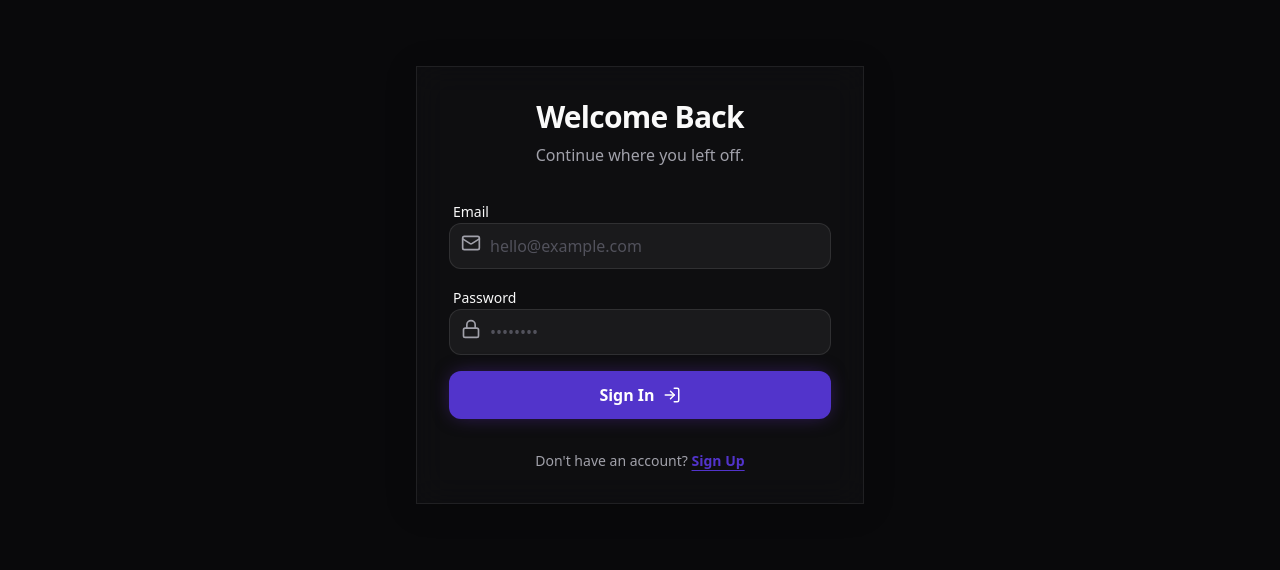
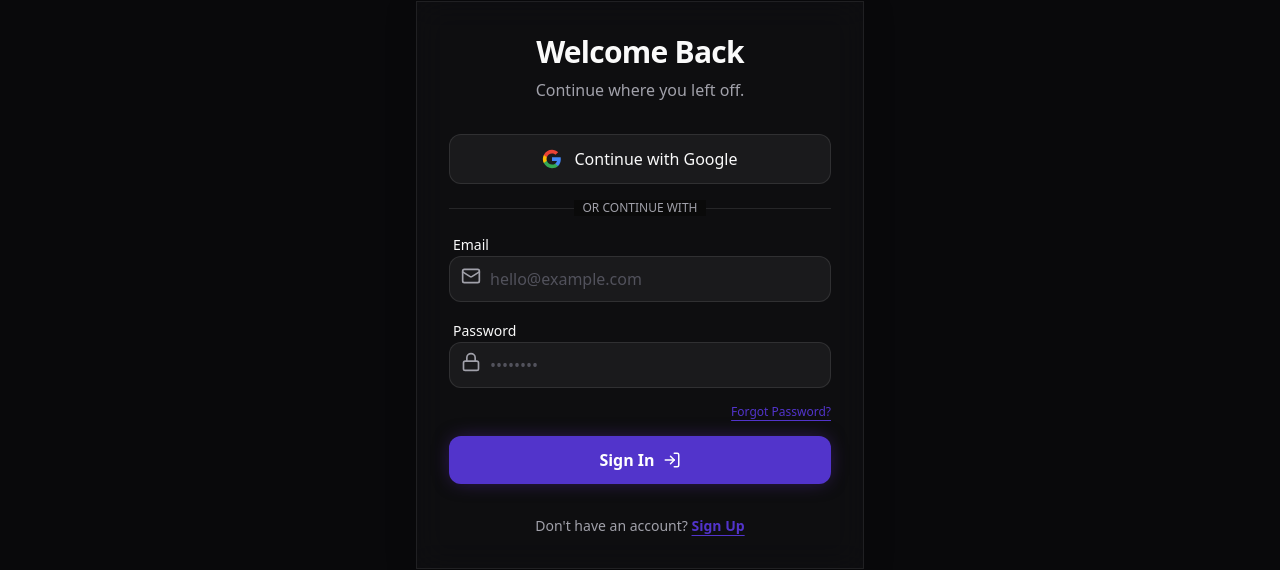
Before and after one commit to tellapallyakhil/JAVA-DSA-IN-3-MONTHS-, a Next.js app: page /login in a window 1280 px wide. Shown: the part 131-701 px from the top of the page. Built offline with nearby package versions, Linux system fonts and the light colour scheme; no server answers.

Commit message:
feat: add Google OAuth and implement Change Password functionality

```diff
--- a/src/app/login/page.tsx
+++ b/src/app/login/page.tsx
@@ -3,10 +3,12 @@
 import { useState } from 'react';
 import { login, signup } from './actions';
 import { LogIn, UserPlus, Lock, Mail, AlertCircle, Loader2 } from 'lucide-react';
+import { supabase } from '@/lib/supabaseClient';
 
 export default function LoginPage() {
     const [isSignUp, setIsSignUp] = useState(false);
     const [loading, setLoading] = useState(false);
+    const [socialLoading, setSocialLoading] = useState(false);
     const [message, setMessage] = useState<{ text: string, type: 'error' | 'success' } | null>(null);
 
     async function handleSubmit(formData: FormData) {
@@ -32,12 +34,89 @@ export default function LoginPage() {
         // But if we are here, either error or success message (for verify email).
     }
 
+    async function handleGoogleLogin() {
+        setSocialLoading(true);
+        const { error } = await supabase.auth.signInWithOAuth({
+            provider: 'google',
+            options: {
+                redirectTo: `${window.location.origin}/auth/callback`,
+            },
+        });
+
+        if (error) {
+            setMessage({ text: error.message, type: 'error' });
+            setSocialLoading(false);
+        }
+    }
+
+    async function handleForgotPassword() {
+        const emailInput = document.querySelector('input[name="email"]') as HTMLInputElement;
+        const email = emailInput?.value;
+
+        if (!email) {
+            setMessage({ text: 'Please enter your email address first.', type: 'error' });
+            return;
+        }
+
+        setLoading(true);
+        const { error } = await supabase.auth.resetPasswordForEmail(email, {
+            redirectTo: `${window.location.origin}/auth/callback?next=/profile`,
+        });
+
+        if (error) {
+            setMessage({ text: error.message, type: 'error' });
+        } else {
+            setMessage({ text: 'Password reset link sent! Check your email.', type: 'success' });
+        }
+        setLoading(false);
+    }
+
     return (
         <div className="flex items-center justify-center min-h-[80vh]">
             <div className="glass-card p-8 w-full max-w-md space-y-8 animate-in fade-in zoom-in duration-500">
                 <div className="text-center space-y-2">
                     <h1 className="text-3xl font-bold tracking-tight">{isSignUp ? 'Create Account' : 'Welcome Back'}</h1>
                     <p className="text-muted-foreground">{isSignUp ? 'Start your DS journey today.' : 'Continue where you left off.'}</p>
+                </div>
+
+                <div className="space-y-4">
+                    <button
+                        onClick={handleGoogleLogin}
+                        disabled={socialLoading || loading}
+                        className="w-full flex items-center justify-center gap-3 px-4 py-3 bg-white/5 border border-white/10 rounded-xl hover:bg-white/10 transition-all group disabled:opacity-50 disabled:cursor-not-allowed"
+                    >
+                        {socialLoading ? (
+                            <Loader2 className="h-5 w-5 animate-spin" />
+                        ) : (
+                            <svg className="h-5 w-5 transition-transform group-hover:scale-110" viewBox="0 0 24 24">
+                                <path
+                                    d="M22.56 12.25c0-.78-.07-1.53-.2-2.25H12v4.26h5.92c-.26 1.37-1.04 2.53-2.21 3.31v2.77h3.57c2.08-1.92 3.28-4.74 3.28-8.09z"
+                                    fill="#4285F4"
+                                />
+                                <path
+                                    d="M12 23c2.97 0 5.46-.98 7.28-2.66l-3.57-2.77c-.98.66-2.23 1.06-3.71 1.06-2.86 0-5.29-1.93-6.16-4.53H2.18v2.84C3.99 20.53 7.7 23 12 23z"
+                                    fill="#34A853"
+                                />
+                                <path
+                                    d="M5.84 14.09c-.22-.66-.35-1.36-.35-2.09s.13-1.43.35-2.09V7.07H2.18C1.43 8.55 1 10.22 1 12s.43 3.45 1.18 4.93l2.85-2.22.81-.62z"
+                                    fill="#FBBC05"
+                                />
+                                <path
+                                    d="M12 5.38c1.62 0 3.06.56 4.21 1.66l3.15-3.15C17.45 2.09 14.97 1 12 1 7.7 1 3.99 3.47 2.18 7.07l3.66 2.84c.87-2.6 3.3-4.53 6.16-4.53z"
+                                    fill="#EA4335"
+                                />
+                            </svg>
+                        )}
+                        <span className="font-medium">Continue with Google</span>
+                    </button>
+
+                    <div className="relative">
+                        <div className="absolute inset-0 flex items-center">
+                            <span className="w-full border-t border-white/10" />
+                        </div>
+                        <div className="relative flex justify-center text-xs uppercase">
+                            <span className="bg-[#0a0a0a] px-2 text-muted-foreground">Or continue with</span>
+                        </div>
                     </div>
 
                     <form action={handleSubmit} className="space-y-4">
@@ -70,9 +149,21 @@ export default function LoginPage() {
                             </div>
                         </div>
 
+                        <div className="flex justify-end">
+                            {!isSignUp && (
+                                <button
+                                    type="button"
+                                    onClick={handleForgotPassword}
+                                    className="text-xs text-primary hover:text-primary/80 font-medium underline underline-offset-4"
+                                >
+                                    Forgot Password?
+                                </button>
+                            )}
+                        </div>
+
                         <button
                             type="submit"
-                        disabled={loading}
+                            disabled={loading || socialLoading}
                             className="w-full bg-primary hover:bg-primary/90 text-white font-bold py-3 rounded-xl transition-all flex items-center justify-center gap-2 shadow-[0_0_20px_-5px_rgba(124,58,237,0.5)] hover:shadow-[0_0_30px_-5px_rgba(124,58,237,0.6)]"
                         >
                             {loading ? (
@@ -84,6 +175,7 @@ export default function LoginPage() {
                             )}
                         </button>
                     </form>
+                </div>
 
                 {message && (
                     <div className={`p-4 rounded-xl flex items-center gap-3 text-sm ${message.type === 'error' ? 'bg-red-500/10 text-red-400 border border-red-500/20' : 'bg-green-500/10 text-green-400 border border-green-500/20'}`}>
--- a/src/app/profile/page.tsx
+++ b/src/app/profile/page.tsx
@@ -21,6 +21,38 @@ export default function ProfilePage() {
     const [isEditing, setIsEditing] = useState(false);
     const [displayName, setDisplayName] = useState('');
     const [saving, setSaving] = useState(false);
+
+    // Password change state
+    const [isChangingPassword, setIsChangingPassword] = useState(false);
+    const [newPassword, setNewPassword] = useState('');
+    const [passLoading, setPassLoading] = useState(false);
+    const [passMessage, setPassMessage] = useState<{ text: string, type: 'error' | 'success' } | null>(null);
+
+    async function handlePasswordChange() {
+        if (newPassword.length < 6) {
+            setPassMessage({ text: 'Password must be at least 6 characters.', type: 'error' });
+            return;
+        }
+
+        setPassLoading(true);
+        setPassMessage(null);
+
+        const { error } = await supabase.auth.updateUser({
+            password: newPassword
+        });
+
+        if (error) {
+            setPassMessage({ text: error.message, type: 'error' });
+        } else {
+            setPassMessage({ text: 'Password updated successfully!', type: 'success' });
+            setNewPassword('');
+            setTimeout(() => {
+                setIsChangingPassword(false);
+                setPassMessage(null);
+            }, 2000);
+        }
+        setPassLoading(false);
+    }
 
     useEffect(() => {
         const load = async () => {
@@ -348,7 +380,7 @@ export default function ProfilePage() {
                         </div>
                         <ChevronRight size={18} className="text-muted-foreground" />
                     </button>
-                    <button className="w-full flex items-center justify-between p-4 rounded-xl bg-white/5 hover:bg-white/10 transition-colors text-left">
+                    <button className="w-full flex items-center justify-between p-4 rounded-xl bg-white/5 hover:bg-white/10 transition-colors text-left" onClick={() => setIsChangingPassword(true)}>
                         <div className="flex items-center gap-3">
                             <Shield size={18} className="text-muted-foreground" />
                             <div>
@@ -358,6 +390,49 @@ export default function ProfilePage() {
                         </div>
                         <ChevronRight size={18} className="text-muted-foreground" />
                     </button>
+
+                    {/* Change Password Modal/Overlay */}
+                    {isChangingPassword && (
+                        <div className="fixed inset-0 z-50 flex items-center justify-center p-4 bg-black/60 backdrop-blur-sm animate-in fade-in duration-300">
+                            <div className="glass-card p-6 w-full max-w-sm space-y-4 animate-in zoom-in duration-300">
+                                <div className="flex justify-between items-center">
+                                    <h3 className="text-lg font-bold">Update Password</h3>
+                                    <button onClick={() => { setIsChangingPassword(false); setPassMessage(null); }} className="p-1 hover:bg-white/10 rounded-lg">
+                                        <X size={18} />
+                                    </button>
+                                </div>
+                                <p className="text-sm text-muted-foreground">Enter your new password below (min 6 characters).</p>
+
+                                <div className="space-y-4">
+                                    <div className="relative">
+                                        <Shield className="absolute left-3 top-2.5 h-5 w-5 text-muted-foreground" />
+                                        <input
+                                            type="password"
+                                            value={newPassword}
+                                            onChange={(e) => setNewPassword(e.target.value)}
+                                            placeholder="New Password"
+                                            className="w-full bg-white/5 border border-white/10 rounded-xl pl-10 pr-4 py-2.5 focus:outline-none focus:border-primary transition-all"
+                                        />
+                                    </div>
+
+                                    {passMessage && (
+                                        <div className={`text-xs p-3 rounded-lg flex items-center gap-2 ${passMessage.type === 'error' ? 'bg-red-500/10 text-red-400' : 'bg-green-500/10 text-green-400'}`}>
+                                            <Shield size={14} />
+                                            {passMessage.text}
+                                        </div>
+                                    )}
+
+                                    <button
+                                        onClick={handlePasswordChange}
+                                        disabled={passLoading}
+                                        className="w-full bg-primary hover:bg-primary/90 text-white font-bold py-3 rounded-xl transition-all flex items-center justify-center gap-2 disabled:opacity-50"
+                                    >
+                                        {passLoading ? <Zap className="animate-spin" size={18} /> : 'Update Password'}
+                                    </button>
+                                </div>
+                            </div>
+                        </div>
+                    )}
                     <button
                         onClick={handleSignOut}
                         className="w-full flex items-center justify-between p-4 rounded-xl bg-red-500/10 hover:bg-red-500/20 transition-colors text-left text-red-400"
```
Lines whose indentation alone changed are shown as unchanged.
